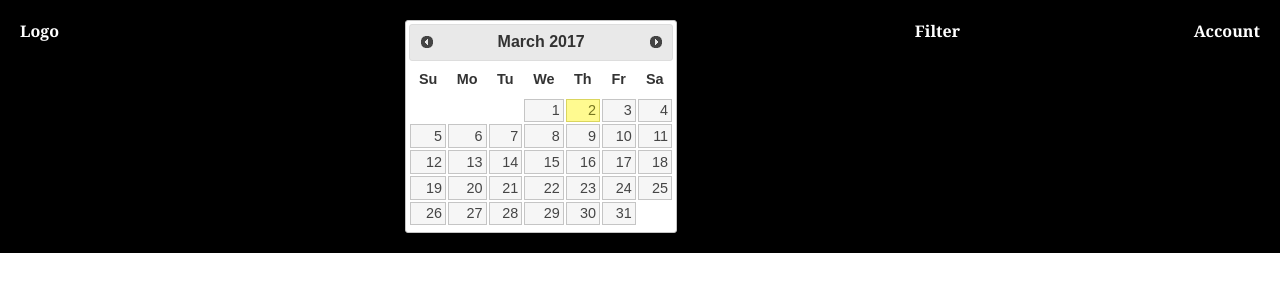
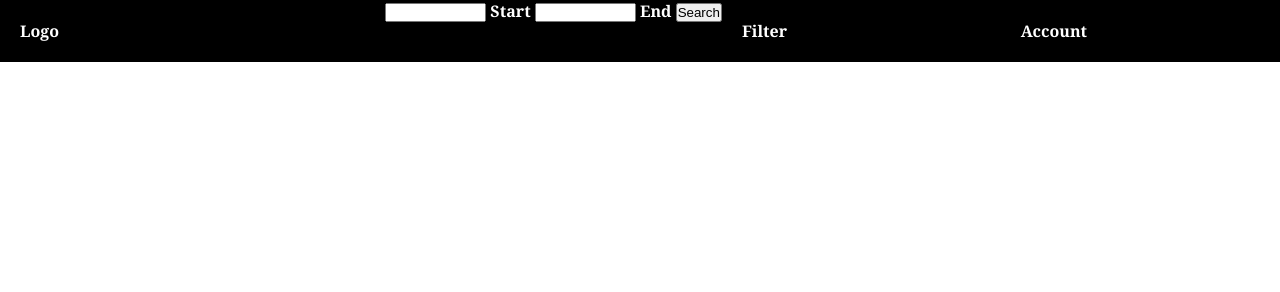
Before and after one commit to awilso30/music-show-me, a plain HTML site: page index.html in a window 1280 px wide. Drawn offline with Linux system fonts and the light colour scheme; no server answers; files whose address does not match are found by name.

Commit message:
add datepicker

```diff
--- a/index.html
+++ b/index.html
@@ -16,14 +16,14 @@
 <header>
   <div class="logo-container">Logo</div>
   <div class="filter-container"><span class="hide-filter">Filter</span></div>
-  <div id="datepicker"></div>
+  <div id="date-container">
+  <input id="startDate" />
+  <input id="endDate" />
+  <button id="searchButton">Search</button>
+  </div>
   <div class="filter-container">Filter</div>
   <div class="account-container">Account</div>
 </header>
-
-<script>
-$( "#datepicker" ).datepicker();
-</script>
 
 <div class="artist-container">
     <ul id="rainbowList">
--- a/main.css
+++ b/main.css
@@ -23,7 +23,7 @@ header {
   width: 300px;
   text-align: right;
 }
-#datepicker {
+.date-container {
   flex-shrink: 1;
   flex-grow: 1;
   padding: 20px;
@@ -88,13 +88,13 @@ ul {
     padding: 5px;
   }
   .filter-container,
-  #datepicker {
+  .date-container {
     order: 3;
   }
   .filter-container {
     width: 25%;
   }
-  #datepicker {
+  .date-container {
     width: 50%;
   }
 }
--- a/src/index.js
+++ b/src/index.js
@@ -1,13 +1,39 @@
 $(document).ready(function() {
 
-$( "#datepicker" ).datepicker();
 
-$.datepicker.setDefaults({
-  showOn: "both",
-  buttonImageOnly: true,
-  buttonImage: "calendar.gif",
-  buttonText: "Calendar"
+var userStartDate, userEndDate;
+
+$("#startDate").datepicker({
+  dateFormat: "mm-dd-yy",
+  appendText: " Start",
+  showOtherMonths: true,
+  selectOtherMonths: true,
+  showAnim: "slideDown",
+  autoSize: true,
+  onSelect: function() {
+        userStartDate = $(this).val();
+        }
 });
+
+$("#endDate").datepicker({
+  dateFormat: "mm-dd-yy",
+  appendText: " End",
+  maxDate: "+1m",
+  showOtherMonths: true,
+  selectOtherMonths: true,
+  showAnim: "slideDown",
+  autoSize: true,
+  onSelect: function() {
+        userEndDate = $(this).val();
+        }
+});
+
+$("#searchButton").on("click", function() {
+
+  console.log(userStartDate + " " + userEndDate);
+});
+
+/* DEPRECATED DATE GETTER
 
 // get current local date
   var dateObj = new Date();
@@ -34,9 +60,6 @@ $.datepicker.setDefaults({
   var todaysDate = month + " / " + day + " / " + year;
 
   $(".date-container").append(todaysDate);
-
-  var endDay = day += 7;
-  console.log(endDay);
 
 function getShowData() {
 
@@ -69,6 +92,6 @@ function getShowData() {
   });
 }
 
-  getShowData();
+*/
 
 });
```
Also changed, not shown: images/ui-icons_444444_256x240.png (added), images/ui-icons_555555_256x240.png (added), images/ui-icons_777620_256x240.png (added), images/ui-icons_777777_256x240.png (added), images/ui-icons_cc0000_256x240.png (added), images/ui-icons_ffffff_256x240.png (added).
